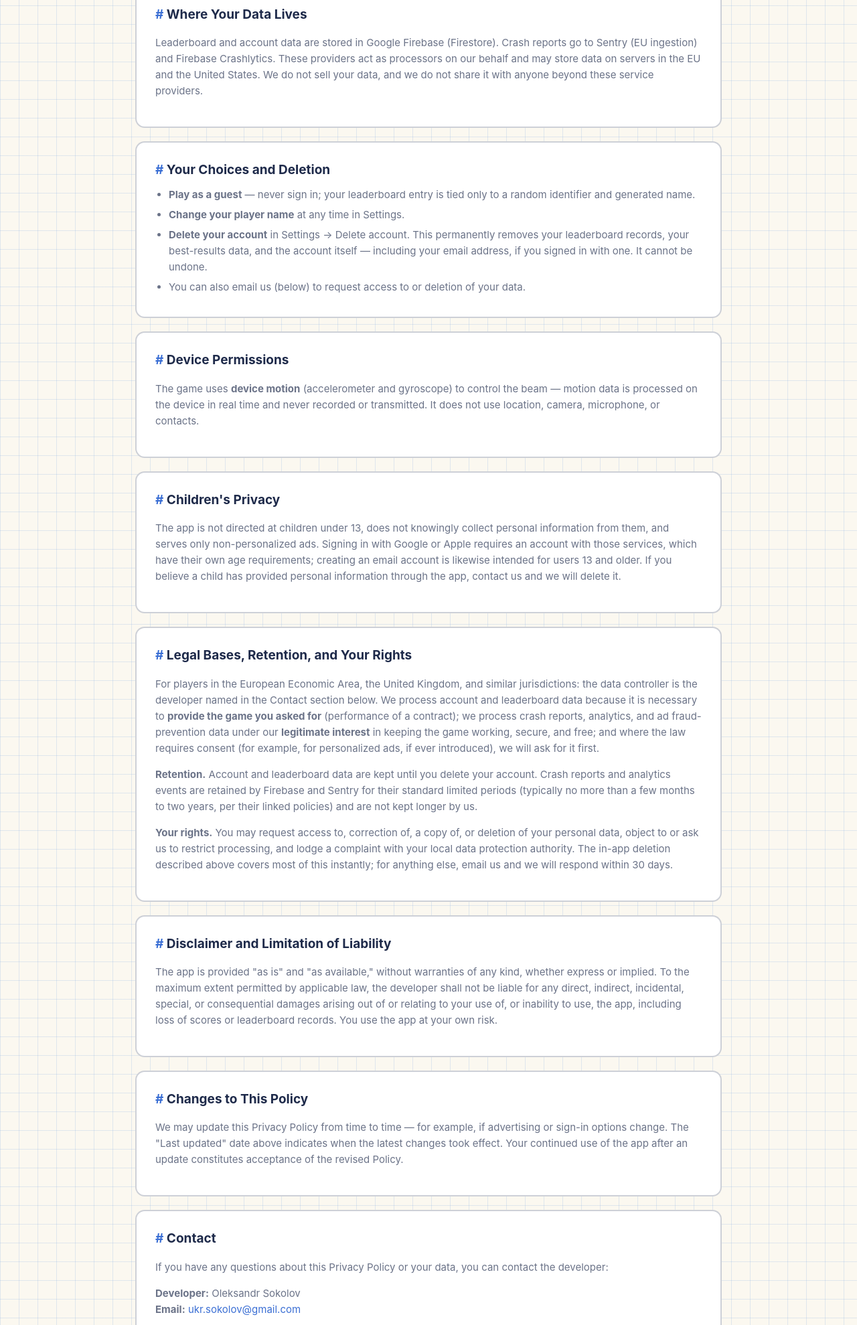
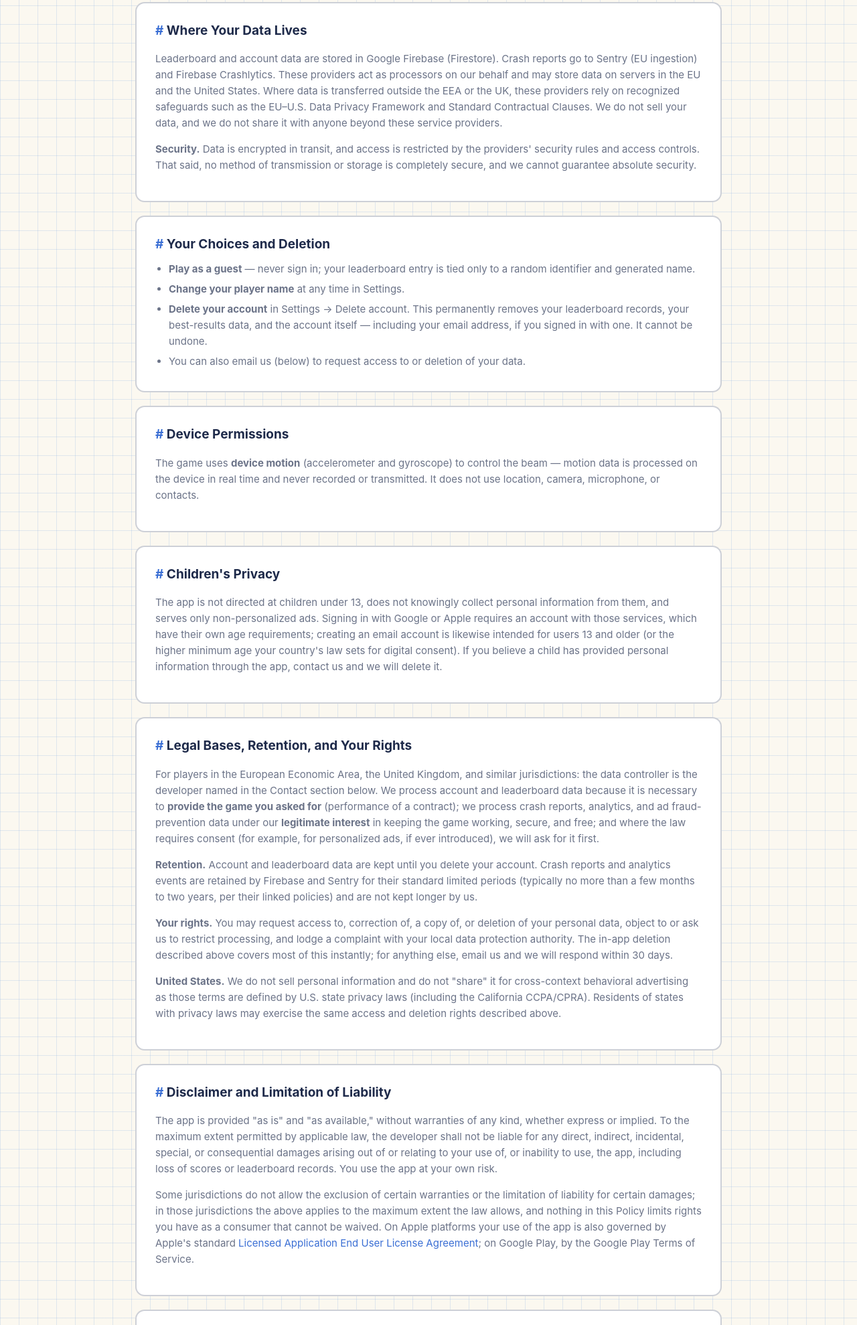
Before and after one commit to oleksandr-sokolov/mathhell-pages, a plain HTML site: page privacy.html in a window 1280 px wide. Shown: the part 1868-3847 px from the top of the page at 67% size. Drawn offline with Linux system fonts and the light colour scheme.

Commit message:
privacy: transfers, security, US-state note, website hosting, softer absolutes
Co-Authored-By: Claude Fable 5 <noreply@anthropic.com>

```diff
--- a/privacy.html
+++ b/privacy.html
@@ -89,8 +89,9 @@
       </ul>
       <p>These reports do not include your math answers or any content you
         type; the game has no free-text input besides your player name and the
-        optional email sign-in form, and neither is sent to analytics or crash
-        reporting.</p>
+        optional email sign-in form, and we never intentionally include either
+        in analytics or crash reports (error reports may contain technical
+        error messages produced by a sign-in provider).</p>
     </div>
 
     <div class="panel">
@@ -121,9 +122,15 @@
       <p>Leaderboard and account data are stored in Google Firebase
         (Firestore). Crash reports go to Sentry (EU ingestion) and Firebase
         Crashlytics. These providers act as processors on our behalf and may
-        store data on servers in the EU and the United States. We do not sell
-        your data, and we do not share it with anyone beyond these
-        service providers.</p>
+        store data on servers in the EU and the United States. Where data is
+        transferred outside the EEA or the UK, these providers rely on
+        recognized safeguards such as the EU–U.S. Data Privacy Framework and
+        Standard Contractual Clauses. We do not sell your data, and we do not
+        share it with anyone beyond these service providers.</p>
+      <p><strong>Security.</strong> Data is encrypted in transit, and access
+        is restricted by the providers' security rules and access controls.
+        That said, no method of transmission or storage is completely secure,
+        and we cannot guarantee absolute security.</p>
     </div>
 
     <div class="panel">
@@ -157,7 +164,8 @@
         non-personalized ads. Signing in with Google or Apple requires an
         account with those services, which have their own age requirements;
         creating an email account is likewise intended for users 13 and
-        older. If
+        older (or the higher minimum age your country's law sets for digital
+        consent). If
         you believe a child has provided personal information through the app,
         contact us and we will delete it.</p>
     </div>
@@ -184,6 +192,11 @@
         protection authority. The in-app deletion described above covers most
         of this instantly; for anything else, email us and we will respond
         within 30 days.</p>
+      <p><strong>United States.</strong> We do not sell personal information
+        and do not "share" it for cross-context behavioral advertising as
+        those terms are defined by U.S. state privacy laws (including the
+        California CCPA/CPRA). Residents of states with privacy laws may
+        exercise the same access and deletion rights described above.</p>
     </div>
 
     <div class="panel">
@@ -195,6 +208,25 @@
         or relating to your use of, or inability to use, the app, including
         loss of scores or leaderboard records. You use the app at your own
         risk.</p>
+      <p>Some jurisdictions do not allow the exclusion of certain warranties
+        or the limitation of liability for certain damages; in those
+        jurisdictions the above applies to the maximum extent the law allows,
+        and nothing in this Policy limits rights you have as a consumer that
+        cannot be waived. On Apple platforms your use of the app is also
+        governed by Apple's standard
+        <a href="https://www.apple.com/legal/internet-services/itunes/dev/stdeula/" rel="noopener">Licensed
+        Application End User License Agreement</a>; on Google Play, by the
+        Google Play Terms of Service.</p>
+    </div>
+
+    <div class="panel">
+      <h2><span class="tag">#</span> This Website</h2>
+      <p>This site is hosted on GitHub Pages; GitHub may collect standard
+        server logs (such as IP addresses) under the
+        <a href="https://docs.github.com/en/site-policy/privacy-policies/github-general-privacy-statement" rel="noopener">GitHub
+        Privacy Statement</a>. The site's display font is loaded from Google
+        Fonts, which transmits your IP address to Google when the page loads.
+        The site itself sets no cookies and runs no analytics.</p>
     </div>
 
     <div class="panel">
```
